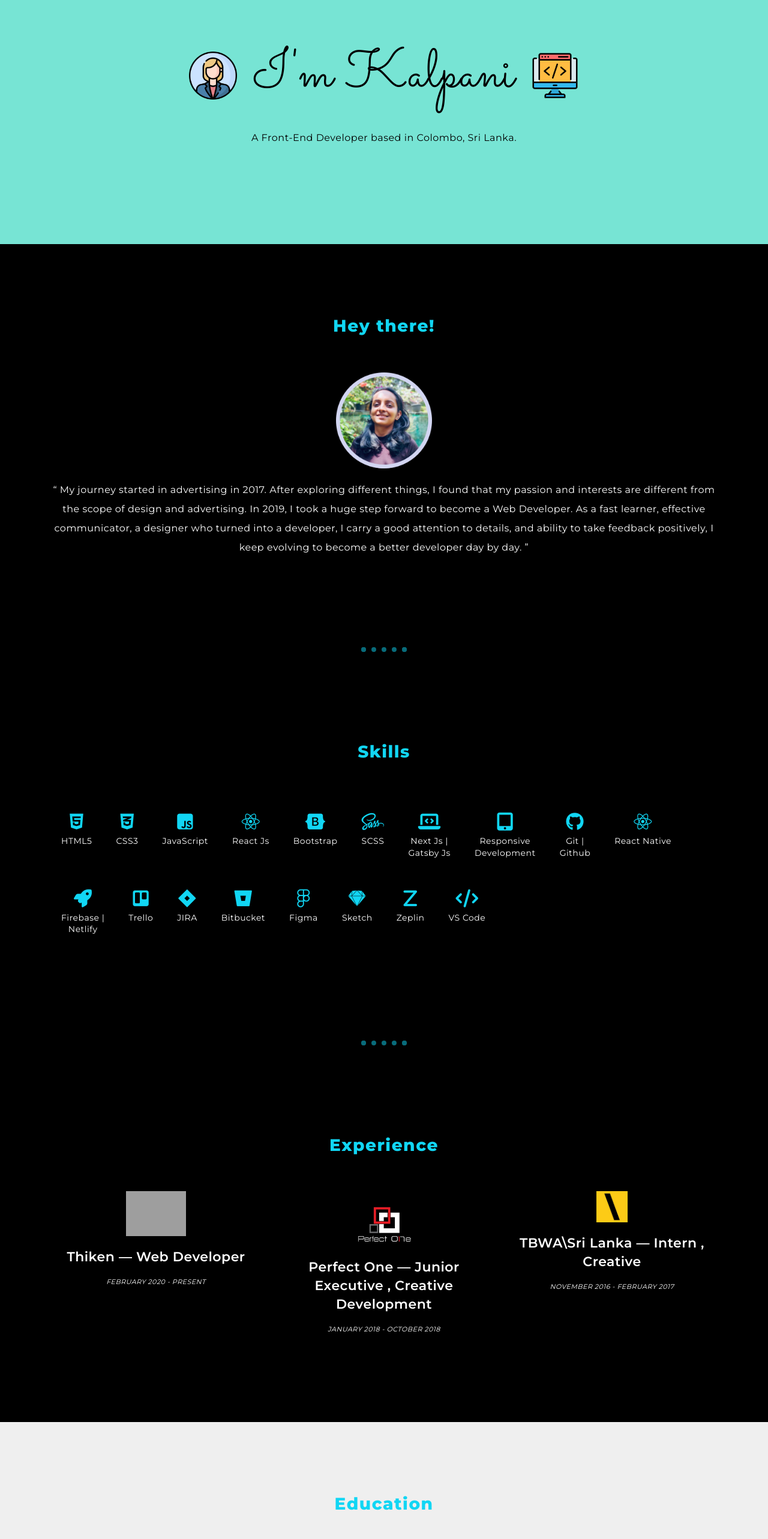
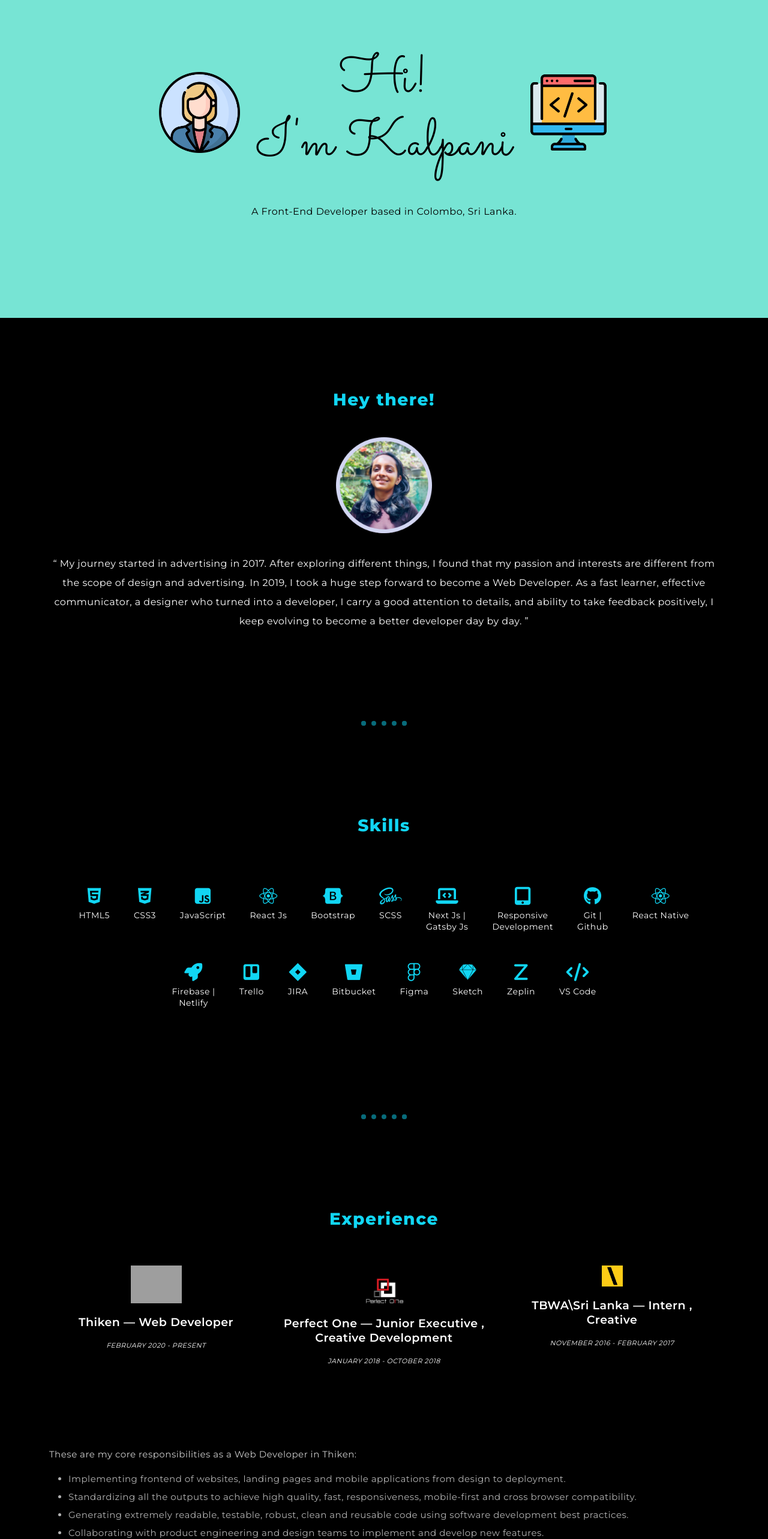
Before and after one commit to kalpani91/biodata, a plain HTML site: page index.html in a window 1280 px wide. Shown: the part 160-2726 px from the top of the page at 60% size. Drawn offline with nearby package versions, Linux system fonts and the light colour scheme; grey boxes are pictures that could not be loaded.

Commit message:
Updated final styles of the website

```diff
--- a/css/styles.css
+++ b/css/styles.css
@@ -23,8 +23,8 @@ section {
 
 h1 {
     font-family: 'Sacramento', cursive;
-    font-size: 90px;
-    margin: 20px 0;
+    font-size: 88px;
+    margin: 30px 10px;
 }
 
 h2 {
@@ -46,7 +46,7 @@ h4 {
 
 p {
     font-size: 15px;
-    line-height: 1.3;
+    line-height: 1.4;
 }
 
 li {
@@ -102,11 +102,24 @@ nav li a:hover {
 }
 
 .intro-title-wrapper {
-    max-width: 650px;
+    max-width: 750px;
     margin: 0 auto;
 }
 
+.intro .intro-title-wrapper .profile-icon {
+    width: 18%;
+}
+
+.intro .intro-title-wrapper .coding-icon {
+    width: 18%;
+}
+
 /* Bio Section Styles */
+.bio .headshot {
+    position: relative;
+    bottom: 15px;
+}
+
 .bio .my-story {
     margin: 20px auto 0;
 }
@@ -132,8 +145,12 @@ nav li a:hover {
 
 /* Experience Section Styles */
 .experience .employer {
-    margin-bottom: 20px;
+    margin-bottom: 30px;
     transition: transform 0.4s;
+}
+
+.experience .employer.perfect-one {
+    margin-bottom: 50px;
 }
 
 .experience .employer:hover {
@@ -141,24 +158,37 @@ nav li a:hover {
 }
 
 .experience .company-logo.thiken {
-    width: 100px;
+    width: 85px;
 }
 
 .experience .company-logo.perfect-one {
-    width: 92px;
+    width: 65px;
     position: relative;
-    top: 18px;
+    top: 16px;
 }
 
 .experience .company-logo.tbwa {
-    width: 52px;
+    width: 35px;
 }
 
 .experience h4 {
-    font-size: 22px;
+    font-size: 19px;
     font-weight: 600;
     color: #fff;
-    line-height: 1.4;
+    line-height: 1.3;
+}
+
+.experience p {
+    text-align: left;
+    margin-top: 80px;
+    opacity: 0.8;
+}
+
+.experience ul li {
+    list-style-type: disc;
+    text-align: left;
+    font-size: 15px;
+    opacity: 0.7;
 }
 
 /* Education Section Styles */
@@ -195,6 +225,11 @@ nav li a:hover {
 }
 
 /* Projects Section Styles */
+.project-title,
+.project-description {
+    text-align: left;
+}
+
 .projects .carousel {
     margin: 15px 0 60px;
 }
@@ -203,13 +238,16 @@ nav li a:hover {
     margin-bottom: 0;
 }
 
-.project-title,
-.project-description {
-    text-align: left;
+.projects .carousel .carousel-inner {
+    padding: 20px 0;
+}
+
+.projects .carousel.boomroom-mobile .carousel-inner {
+    padding: 40px 0;
 }
 
 .projects .boomroom-mobile img {
-    width: 70%;
+    width: 85%;
 }
 
 .projects .thiken-app-sparkle-mobile-img {
@@ -302,3 +340,12 @@ footer small {
     font-size: 13px;
     color: #efefef;
 }
+
+/****** Media Queries ******/
+
+/* Projects Section */
+@media screen and (min-width: 768px) {
+    .projects .boomroom-mobile img {
+        width: 60%;
+    }
+}
--- a/index.html
+++ b/index.html
@@ -80,9 +80,12 @@
     <section class="intro">
         <div class="container">
             <div class="intro-title-wrapper d-md-flex justify-content-md-between align-items-md-center">
-                <img src="img/profile-icon.png" alt="profile icon" width="80px">
-                <h1>I'm Kalpani</h1>
-                <img src="img/coding-icon.png" alt="coding icon" width="80px">
+                <img class="profile-icon" src="img/profile-icon.png" alt="profile icon">
+                <h1>
+                    Hi! <br>
+                    I'm Kalpani
+                </h1>
+                <img class="coding-icon" src="img/coding-icon.png" alt="coding icon">
             </div>
             <h4>A Front-End Developer based in Colombo, Sri Lanka.</h4>
         </div>
@@ -91,7 +94,7 @@
     <section class="bio">
         <div class="container">
             <h3>Hey there!</h3>
-            <img src="img/headshot.png" alt="profile picture" width="160px">
+            <img class="headshot" src="img/headshot.png" alt="profile picture" width="160px">
             <div class="my-story">
                 “ My journey started in advertising in 2017. After exploring different things, I found
                 that my passion and interests are different from the scope of design and advertising.
@@ -107,7 +110,7 @@
     <section id="skills">
         <div class="container">
             <h3>Skills</h3>
-            <div class="d-flex flex-wrap">
+            <div class="d-flex flex-wrap justify-content-center">
                 <div class="skill-item">
                     <i class="fa-brands fa-html5"></i>
                     HTML5
@@ -199,28 +202,13 @@
             <div class="row">
                 <div class="col-md-4">
                     <div class="employer">
-                        <!-- Thiken logo -->
-                        <img class="company-logo thiken" src="https://d33wubrfki0l68.cloudfront.net/41d104f9579679e27a20a47be0dec6a55add8951/69567/img/logo.png" alt="">
+                        <img class="company-logo thiken" src="https://d33wubrfki0l68.cloudfront.net/41d104f9579679e27a20a47be0dec6a55add8951/69567/img/logo.png" alt="thiken logo">
                         <h4>Thiken — Web Developer</h4>
                         <em>FEBRUARY 2020 - PRESENT</em>
-                        <!-- <ul>
-                            <li>
-                                Implementing frontend of websites, landing pages and mobile applications from design to deployment.
-                            </li>
-                            <li>
-                                Standardizing all the outputs to achieve high quality, fast, responsiveness, mobile-first and cross browser compatibility.
-                            </li>
-                            <li>
-                                Generating extremely readable, testable, robust, clean and reusable code using software development best practices.
-                            </li>
-                            <li>
-                                Collaborating with product engineering and design teams to implement and develop new features.
-                            </li>
-                        </ul> -->
                     </div>
                 </div>
                 <div class="col-md-4">
-                    <div class="employer">
+                    <div class="employer perfect-one">
                         <img class="company-logo perfect-one" src="img/p1-logo.jpeg" alt="perfect one logo">
                         <h4>Perfect One — Junior Executive , Creative Development</h4>
                         <em>JANUARY 2018 - OCTOBER 2018</em>
@@ -234,6 +222,21 @@
                     </div>
                 </div>
             </div>
+            <p>These are my core responsibilities as a Web Developer in Thiken:</p>
+            <ul>
+                <li>
+                    Implementing frontend of websites, landing pages and mobile applications from design to deployment.
+                </li>
+                <li>
+                    Standardizing all the outputs to achieve high quality, fast, responsiveness, mobile-first and cross browser compatibility.
+                </li>
+                <li>
+                    Generating extremely readable, testable, robust, clean and reusable code using software development best practices.
+                </li>
+                <li>
+                    Collaborating with product engineering and design teams to implement and develop new features.
+                </li>
+            </ul>
         </div>
     </section>
     <!-- Education Section -->
```
Also changed, not shown: img/boomroom-mobile/br5.png, img/boomroom-mobile/br6.png, img/boomroom-mobile/br8.png.
